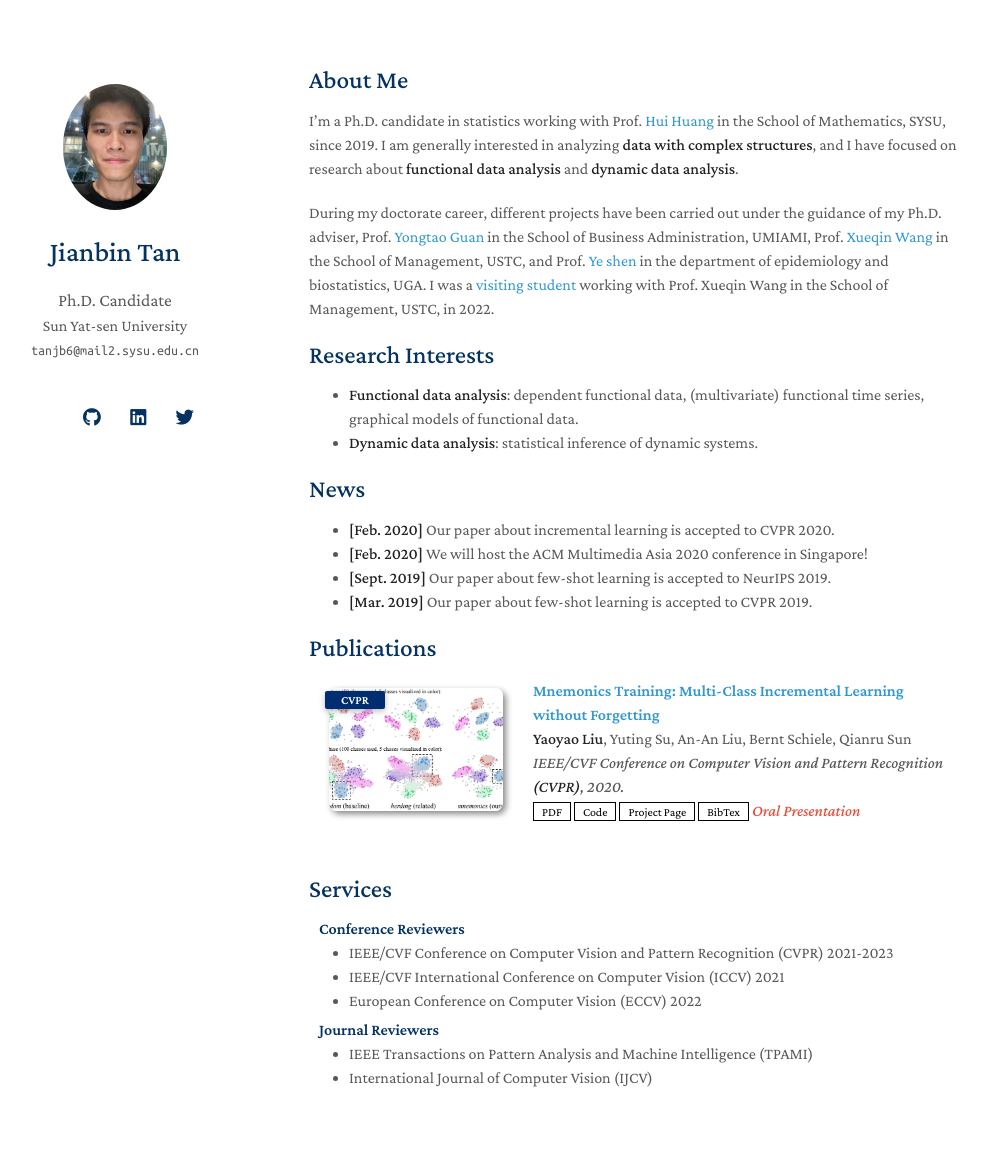
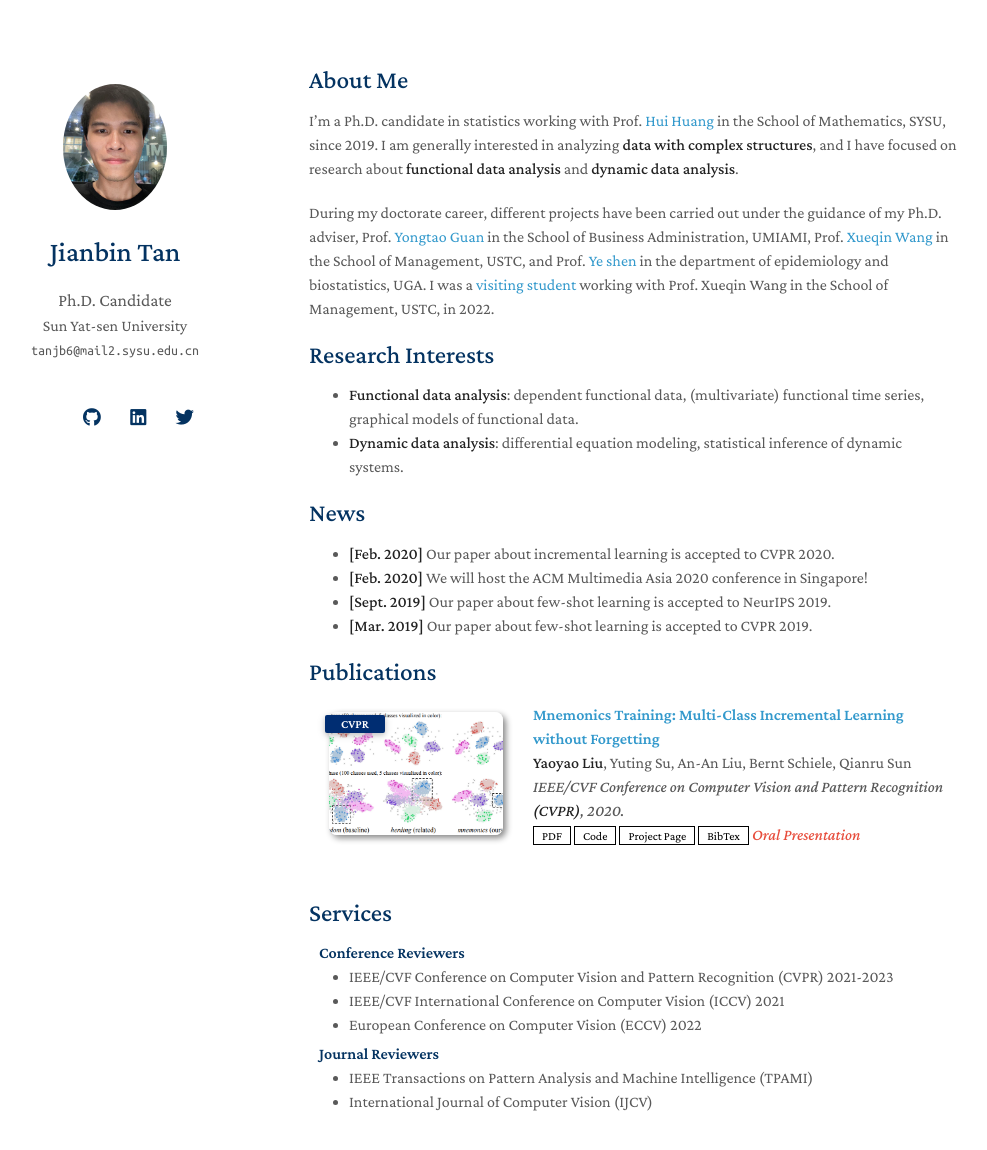
Before and after one commit to Tan-jianbin/Tan-jianbin.github.io, a Jekyll site: the page built from index.md, in a window 1280 px wide and 1208 px high. Shown: the top 1150 px of the window, without its empty margins (161-1148 px from the left). Built offline with Jekyll 4.4.1, drawn with Linux system fonts in a browser that asks for light colours; nearby versions of some CDN libraries; a style sheet for code colours, icons or effects is not loaded; our own code applies the rules of GitHub Pages for plain Markdown files.

Commit message:
Update index.md

```diff
--- a/index.md
+++ b/index.md
@@ -11,7 +11,7 @@ During my doctorate career, different projects have been carried out under the g
 ## Research Interests
 
 - **Functional data analysis**: dependent functional data, (multivariate) functional time series, graphical models of functional data.
-- **Dynamic data analysis**: statistical inference of dynamic systems.
+- **Dynamic data analysis**: differential equation modeling, statistical inference of dynamic systems.
 
 ## News
 
```
